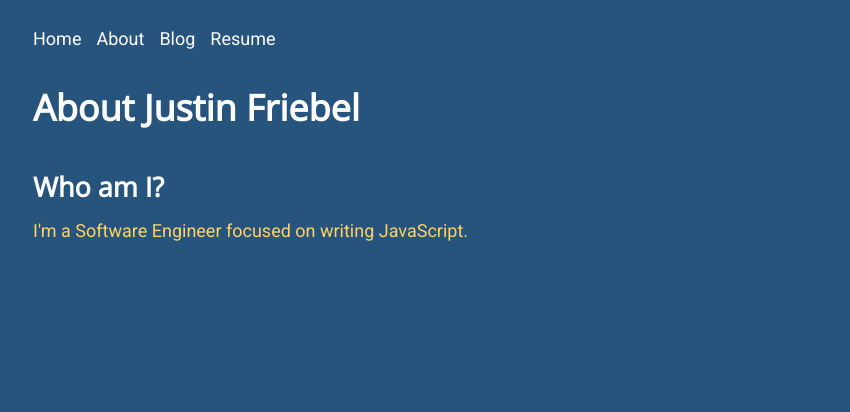
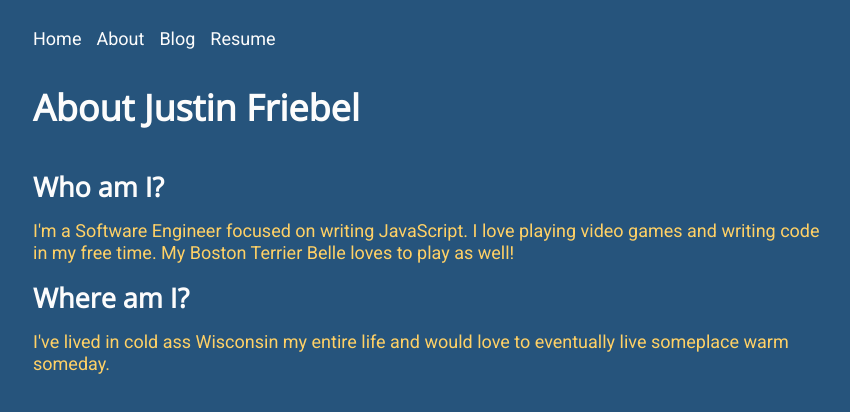
Before and after one commit to justinfriebel/nextjs-prismic-blog, a Next.js app: page /about in a window 1280 px wide. Shown: the top 412 px of the page, without its empty margins (207-1057 px from the left). Built offline with nearby package versions, Linux system fonts and the light colour scheme.

Commit message:
Add some about content

```diff
--- a/pages/about.tsx
+++ b/pages/about.tsx
@@ -6,7 +6,17 @@ const About: NextPage = () => (
   <Layout>
     <PageHeading heading="About Justin Friebel" />
     <h2>Who am I?</h2>
-    <p>I'm a Software Engineer focused on writing JavaScript.</p>
+    <p>
+      I'm a Software Engineer focused on writing JavaScript. I love playing
+      video games and writing code in my free time. My Boston Terrier Belle
+      loves to play as well!
+    </p>
+
+    <h2>Where am I?</h2>
+    <p>
+      I've lived in cold ass Wisconsin my entire life and would love to
+      eventually live someplace warm someday.
+    </p>
   </Layout>
 );
 
```
